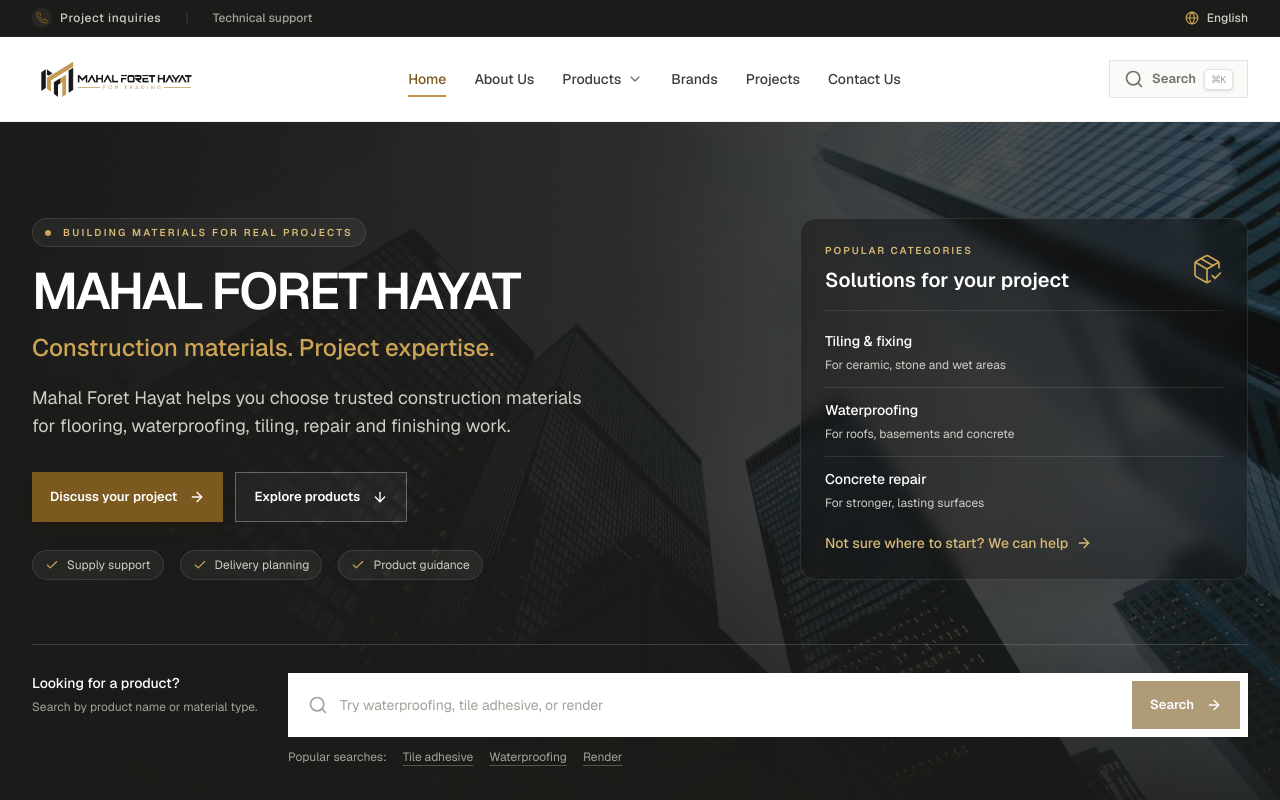
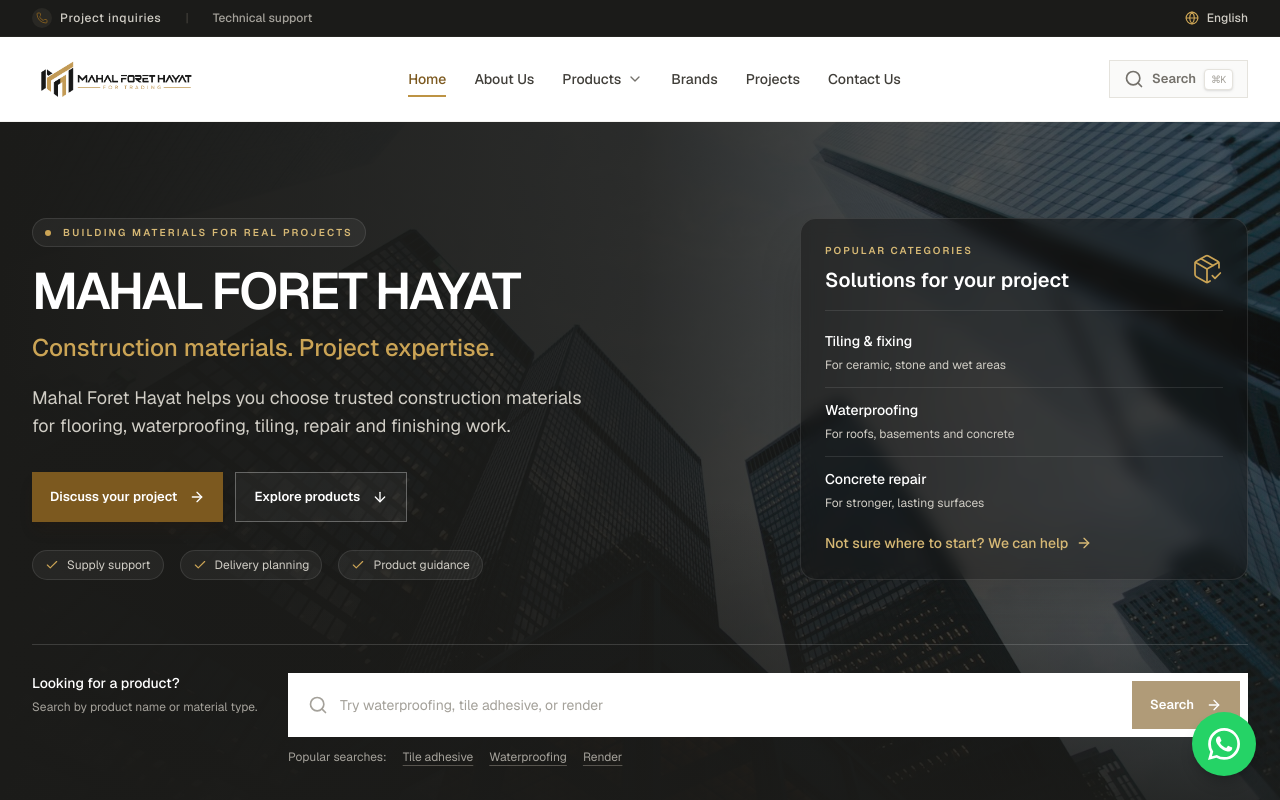
Before and after one commit to fahad-shakeel-dev/MAHAL-FORET-HAYAT, a Next.js app: page / in a window 1280 px wide. Shown: the top 800 px of the page. Built offline with nearby package versions, Linux system fonts and the light colour scheme.

Commit message:
Add WhatsApp button component and integrate it into the layout

```diff
--- a/app/layout.tsx
+++ b/app/layout.tsx
@@ -3,6 +3,7 @@
 import "./globals.css";
 import { Navbar } from "@/components/Navbar";
 import { Footer } from "@/components/Footer";
+import { WhatsAppButton } from "@/components/WhatsAppButton";
 
 const geistSans = Geist({
   variable: "--font-geist-sans",
@@ -33,6 +34,7 @@
         <Navbar />
         <main className="flex-grow">{children}</main>
         <Footer />
+        <WhatsAppButton />
       </body>
     </html>
   );
--- /dev/null
+++ b/components/WhatsAppButton.tsx
@@ -0,0 +1,22 @@
+export function WhatsAppButton() {
+  // Set WHATSAPP_NUMBER to the business number, including its country code.
+  const number = (process.env.WHATSAPP_NUMBER || "+923635518352").replace(/\D/g, "");
+  const href = number
+    ? `https://wa.me/${number}`
+    : "/contact#quote";
+
+  return (
+    <a
+      href={href}
+      target={number ? "_blank" : undefined}
+      rel={number ? "noopener noreferrer" : undefined}
+      aria-label={number ? "Chat with us on WhatsApp (opens in a new tab)" : "Contact us — WhatsApp number coming soon"}
+      title={number ? "Chat with us on WhatsApp" : "Contact us — WhatsApp number coming soon"}
+      className="fixed bottom-[calc(1rem+env(safe-area-inset-bottom))] right-[calc(1rem+env(safe-area-inset-right))] z-40 flex h-14 w-14 items-center justify-center rounded-full bg-[#25D366] text-white shadow-lg shadow-black/20 transition-colors hover:bg-[#1ebe5d] focus-visible:outline-2 focus-visible:outline-offset-4 focus-visible:outline-[#128C7E] sm:bottom-[calc(1.5rem+env(safe-area-inset-bottom))] sm:right-[calc(1.5rem+env(safe-area-inset-right))] sm:h-16 sm:w-16"
+    >
+      <svg aria-hidden="true" viewBox="0 0 24 24" fill="currentColor" className="h-8 w-8">
+        <path d="M20.52 3.48A11.87 11.87 0 0 0 12.05 0C5.47 0 .11 5.35.11 11.93c0 2.1.55 4.16 1.6 5.97L0 24l6.25-1.64a11.94 11.94 0 0 0 5.8 1.48h.01c6.58 0 11.94-5.35 11.94-11.93 0-3.19-1.24-6.18-3.48-8.43ZM12.06 21.82a9.9 9.9 0 0 1-5.04-1.38l-.36-.21-3.71.97.99-3.62-.24-.37a9.88 9.88 0 0 1-1.52-5.28c0-5.46 4.45-9.91 9.88-9.91a9.83 9.83 0 0 1 7.02 2.91 9.84 9.84 0 0 1 2.9 7.01c0 5.46-4.45 9.88-9.92 9.88Zm5.44-7.4c-.3-.15-1.77-.87-2.04-.97-.28-.1-.48-.15-.68.15-.2.3-.77.97-.94 1.17-.17.2-.35.22-.65.07-.3-.15-1.26-.46-2.4-1.48-.89-.79-1.49-1.77-1.66-2.07-.17-.3-.02-.46.13-.61.13-.13.3-.35.45-.52.15-.18.2-.3.3-.5.1-.2.05-.38-.03-.53-.07-.15-.67-1.62-.92-2.22-.24-.58-.49-.5-.67-.51h-.57c-.2 0-.52.07-.8.37-.27.3-1.04 1.02-1.04 2.49s1.07 2.88 1.22 3.08c.15.2 2.1 3.2 5.1 4.48.72.31 1.28.49 1.72.63.72.23 1.37.2 1.88.12.57-.09 1.77-.73 2.02-1.44.25-.71.25-1.32.18-1.44-.08-.13-.28-.2-.58-.35Z" />
+      </svg>
+    </a>
+  );
+}
```
